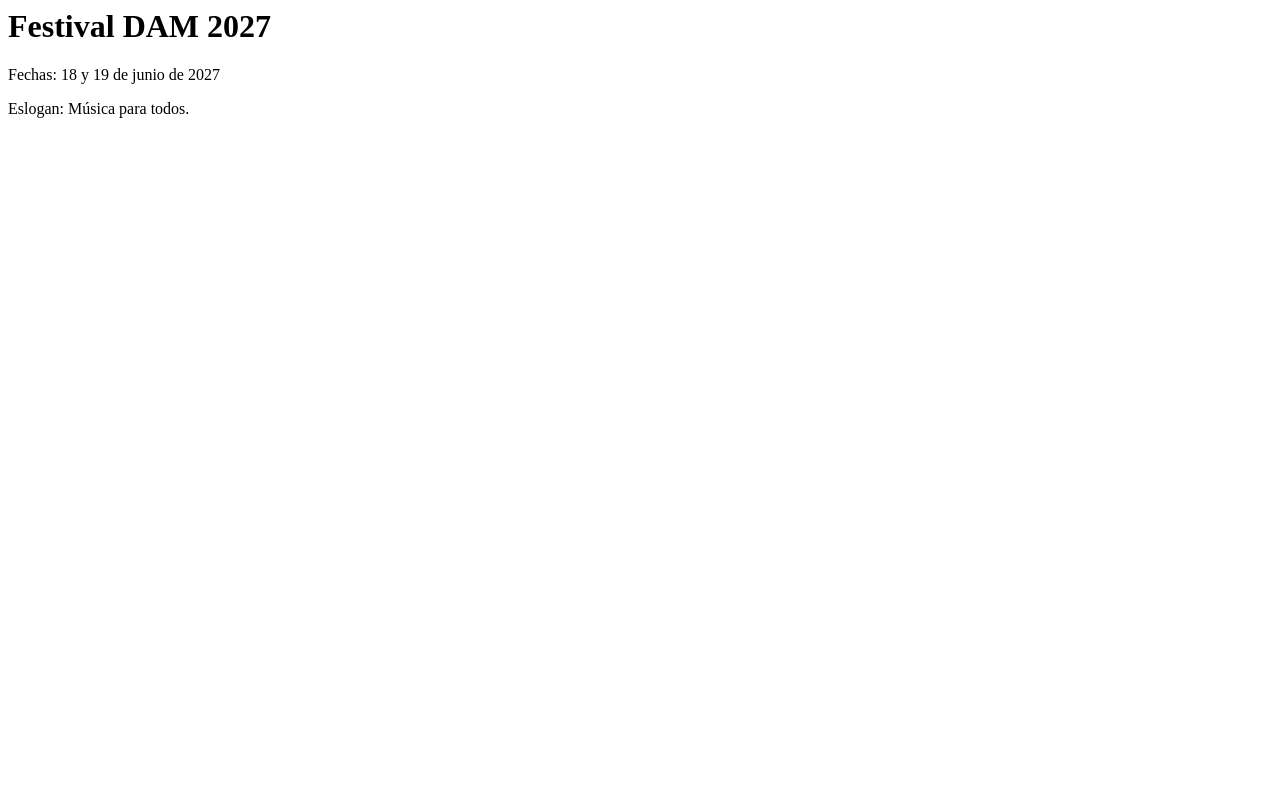
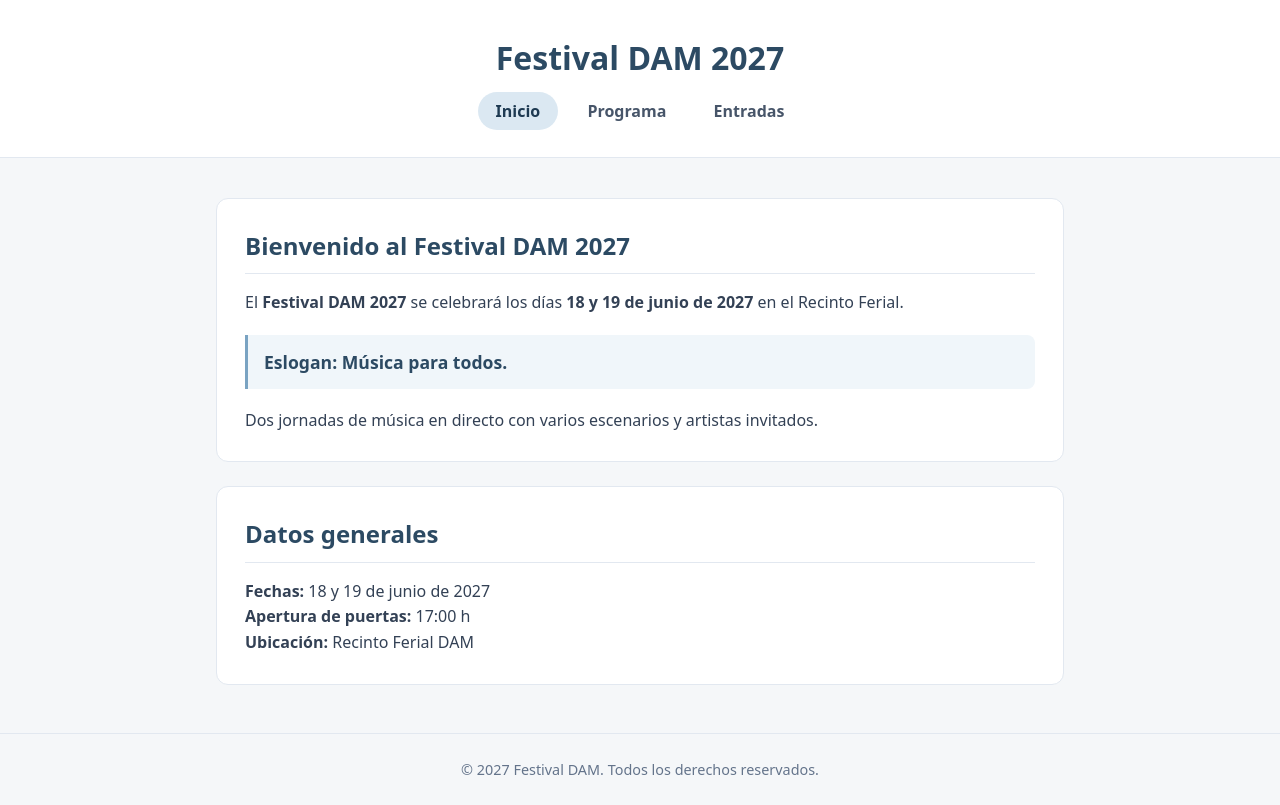
Before and after one commit to lopezpascual25-sudo/festival-dam-2027, a plain HTML site: page index.html in a window 1280 px wide. Drawn offline with Linux system fonts and the light colour scheme.

Commit message:
Añadido de estructura base en index.html y estilos en style.css

```diff
--- a/index.html
+++ b/index.html
@@ -1 +1,41 @@
-<h1>Festival DAM 2027</h1><p>Fechas: 18 y 19 de junio de 2027</p><p>Eslogan: Música para todos.</p>
+<!DOCTYPE html>
+<html lang="es">
+<head>
+    <meta charset="UTF-8">
+    <meta name="viewport" content="width=device-width, initial-scale=1.0">
+    <title>Festival DAM 2027 - Inicio</title>
+    <link rel="stylesheet" href="style.css">
+</head>
+<body>
+    <header>
+        <h1>Festival DAM 2027</h1>
+        <nav>
+            <ul>
+                <li><a href="index.html" class="activo">Inicio</a></li>
+                <li><a href="programa.html">Programa</a></li>
+                <li><a href="entradas.html">Entradas</a></li>
+            </ul>
+        </nav>
+    </header>
+
+    <main>
+        <section>
+            <h2>Bienvenido al Festival DAM 2027</h2>
+            <p>El <strong>Festival DAM 2027</strong> se celebrará los días <strong>18 y 19 de junio de 2027</strong> en el Recinto Ferial.</p>
+            <p class="eslogan">Eslogan: Música para todos.</p>
+            <p>Dos jornadas de música en directo con varios escenarios y artistas invitados.</p>
+        </section>
+
+        <section>
+            <h2>Datos generales</h2>
+            <p><strong>Fechas:</strong> 18 y 19 de junio de 2027</p>
+            <p><strong>Apertura de puertas:</strong> 17:00 h</p>
+            <p><strong>Ubicación:</strong> Recinto Ferial DAM</p>
+        </section>
+    </main>
+
+    <footer>
+        <p>© 2027 Festival DAM. Todos los derechos reservados.</p>
+    </footer>
+</body>
+</html>
--- a/style.css
+++ b/style.css
@@ -0,0 +1,116 @@
+* {
+    box-sizing: border-box;
+    margin: 0;
+    padding: 0;
+}
+
+body {
+    font-family: system-ui, -apple-system, "Segoe UI", Roboto, Helvetica, Arial, sans-serif;
+    line-height: 1.6;
+    background-color: #f5f7f9;
+    color: #334155;
+}
+
+header {
+    background-color: #ffffff;
+    color: #1e293b;
+    padding: 2rem 1rem;
+    text-align: center;
+    border-bottom: 1px solid #e2e8f0;
+}
+
+header h1 {
+    margin-bottom: 1rem;
+    font-weight: 700;
+    color: #2c4a63;
+}
+
+nav ul {
+    list-style: none;
+    display: flex;
+    justify-content: center;
+    gap: 0.75rem;
+}
+
+nav a {
+    color: #475569;
+    text-decoration: none;
+    font-weight: 600;
+    padding: 0.5rem 1.1rem;
+    border-radius: 20px;
+    transition: background-color 0.2s, color 0.2s;
+}
+
+nav a:hover {
+    background-color: #eef3f7;
+    color: #2c4a63;
+}
+
+nav a.activo {
+    background-color: #dbe8f2;
+    color: #1e3a52;
+}
+
+main {
+    max-width: 880px;
+    margin: 2.5rem auto;
+    padding: 0 1rem;
+}
+
+section {
+    background-color: #ffffff;
+    padding: 1.75rem;
+    margin-bottom: 1.5rem;
+    border-radius: 12px;
+    border: 1px solid #e2e8f0;
+}
+
+h2 {
+    color: #2c4a63;
+    margin-bottom: 1rem;
+    border-bottom: 1px solid #e2e8f0;
+    padding-bottom: 0.5rem;
+    font-weight: 600;
+}
+
+.eslogan {
+    font-size: 1.1rem;
+    font-weight: 600;
+    color: #2c4a63;
+    background-color: #f0f6fa;
+    border-left: 3px solid #7aa3c2;
+    padding: 0.8rem 1rem;
+    margin: 1.2rem 0;
+    border-radius: 0 8px 8px 0;
+}
+
+table {
+    width: 100%;
+    border-collapse: collapse;
+    margin-top: 1rem;
+}
+
+th, td {
+    border-bottom: 1px solid #edf2f7;
+    padding: 0.85rem;
+    text-align: left;
+}
+
+th {
+    background-color: #f8fafc;
+    color: #334155;
+    font-weight: 600;
+}
+
+tbody tr:hover {
+    background-color: #f8fafc;
+}
+
+footer {
+    text-align: center;
+    padding: 1.5rem;
+    color: #64748b;
+    margin-top: 3rem;
+    font-size: 0.9rem;
+    border-top: 1px solid #e2e8f0;
+}
```
